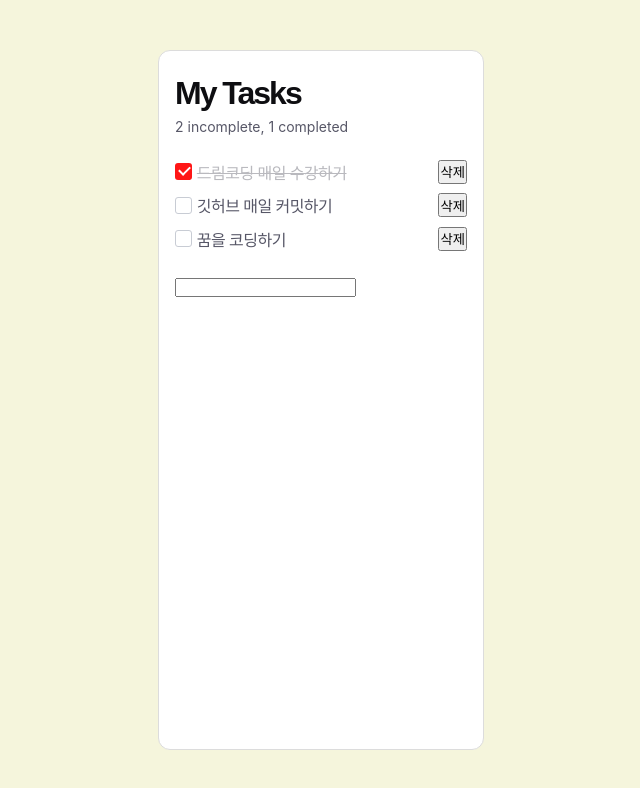
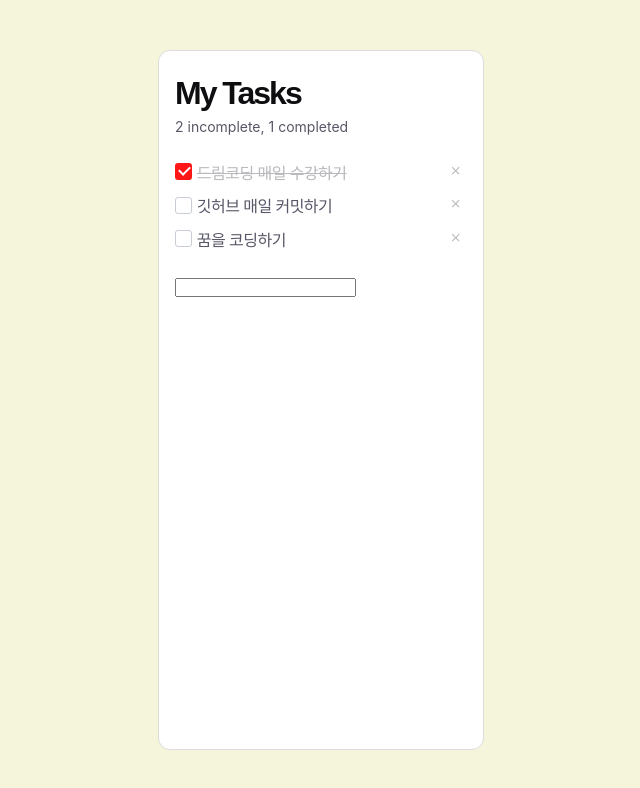
Before and after one commit to Kyunju/todolist-reactproject, a React (Create React App) app: page / in a window 1280 px wide. Shown: the top 788 px of the page, without its empty margins (319-959 px from the left). Built offline with nearby package versions, Linux system fonts and the light colour scheme.

Commit message:
삭제 버튼 스타일링 및 hover 애니메이션

```diff
--- a/package.json
+++ b/package.json
@@ -8,6 +8,7 @@
     "@testing-library/user-event": "^13.2.1",
     "react": "^18.2.0",
     "react-dom": "^18.2.0",
+    "react-icons": "^4.7.1",
     "react-scripts": "5.0.1",
     "web-vitals": "^2.1.0"
   },
--- a/src/App.css
+++ b/src/App.css
@@ -140,3 +140,16 @@ li {
     transform: scale(1, 1);
   }
 }
+
+.deleteBtn {
+  padding: 0.1rem 0.3rem;
+  margin: 0;
+  background-color: transparent;
+  border: none;
+  cursor: pointer;
+  color: #b9b9be;
+}
+
+.deleteBtn:hover {
+  color: #575767;
+}
--- a/src/App.js
+++ b/src/App.js
@@ -1,5 +1,6 @@
 import './App.css';
 import { useState } from 'react';
+import { MdClose } from 'react-icons/md';
 
 function App() {
   const initialList = [
@@ -53,7 +54,7 @@ function App() {
                     onRemove(item.id);
                   }}
                 >
-                  삭제
+                  <MdClose />
                 </button>
               </li>
             );
@@ -69,7 +70,7 @@ function App() {
           }}
           onKeyDown={(e) => {
             if (e.key === 'Enter') {
-              if (e.target.value == '') return;
+              if (e.target.value === '') return;
               setTextBox(e.target.value);
               setItem((prev) => [
                 ...prev,
```
Also changed, not shown: .pnp.cjs, 1 other file (tests, documents, lock files or other folders).
